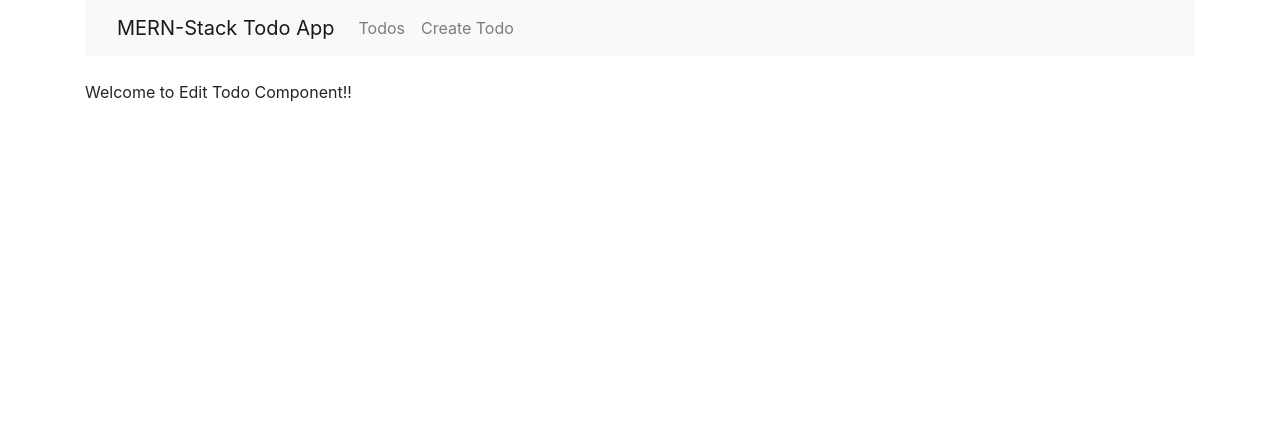
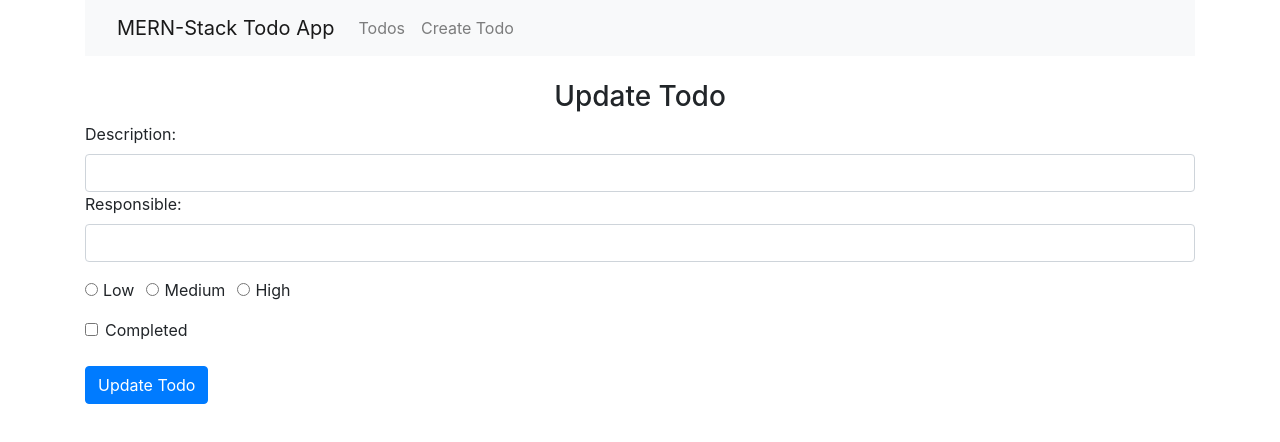
Before and after one commit to eliasmaia/mern-todo-app, a React (Create React App) app: page /edit/1 in a window 1280 px wide. Shown: the top 442 px of the page. Built offline with nearby package versions, Linux system fonts and the light colour scheme; no server answers.

Commit message:
Finish Application - CRUD completed

```diff
--- a/package.json
+++ b/package.json
@@ -5,6 +5,7 @@
   "dependencies": {
     "axios": "^0.18.0",
     "bootstrap": "^4.3.1",
+    "cors": "^2.8.5",
     "react": "^16.8.6",
     "react-dom": "^16.8.6",
     "react-router-dom": "^5.0.0",
--- a/src/components/edit-todo.component.js
+++ b/src/components/edit-todo.component.js
@@ -1,10 +1,154 @@
 import React, { Component } from 'react';
+import axios from 'axios';
 
 export default class EditTodo extends Component {
+    constructor(props){
+        super(props);
+
+        this.onChangeTodoDescription = this.onChangeTodoDescription.bind(this);
+        this.onChangeTodoCompleted = this.onChangeTodoCompleted.bind(this);
+        this.onChangeTodoPriority = this.onChangeTodoPriority.bind(this);
+        this.onChangeTodoResponsible = this.onChangeTodoResponsible.bind(this);
+        this.onSubmit = this.onSubmit.bind(this);
+
+        this.state = {
+            todo_description: '',
+            todo_responsible: '',
+            todo_priority: '',
+            todo_completed: false
+        }
+    }
+
+    componentDidMount(){
+        axios.get('http://localhost:4000/todos/'+this.props.match.params.id)
+            .then(response => {
+                this.setState({
+                    todo_description: response.data.todo_description,
+                    todo_responsible: response.data.todo_responsible,
+                    todo_priority: response.data.todo_priority,
+                    todo_completed: response.data.todo_completed
+                })
+            })
+            .catch(function (error){
+                console.log(error);
+            })
+    }
+
+    onChangeTodoDescription(e){
+        this.setState({
+            todo_description: e.target.value
+        });
+    }
+
+    onChangeTodoResponsible(e){
+        this.setState({
+            todo_responsible: e.target.value
+        });
+    }
+
+    onChangeTodoPriority(e){
+        this.setState({
+            todo_priority: e.target.value
+        });
+    }
+    onChangeTodoCompleted(e){
+        this.setState({
+            todo_completed: !this.state.todo_completed
+        });
+    }
+
+    onSubmit(e){
+        e.preventDefault();
+        const obj = {
+            todo_description: this.state.todo_description,
+            todo_responsible: this.state.todo_responsible,
+            todo_priority: this.state.todo_priority,
+            todo_completed: this.state.todo_completed
+        };
+        console.log(obj);
+        axios.post('http://localhost:4000/todos/update/'+this.props.match.params.id, obj)
+            .then(res => console.log(res.data));
+
+        this.props.history.push('/');
+    }
+
     render() {
         return (
             <div>
-                <p>Welcome to Edit Todo Component!!</p>
+                <h3 align="center">Update Todo</h3>
+                <form onSubmit={this.onSubmit}>
+                    <div className="form=group">
+                        <label>Description: </label>
+                        <input type="text"
+                                className="form-control"
+                                value={this.state.todo_description}
+                                onChange={this.onChangeTodoDescription}
+                        />
+                    </div>
+                    <div className="form-group">
+                        <label>Responsible: </label>
+                        <input
+                                type="text"
+                                className="form-control"
+                                value={this.state.todo_responsible}
+                                onChange={this.onChangeTodoResponsible}
+                        />
+                    </div>
+                    <div className="form-group">
+                        <div className="form-check form-check-inline">
+                            <input className="form-check-input"
+                                    type="radio"
+                                    name="priorityOptions"
+                                    id="priorityLow"
+                                    value="Low"
+                                    checked={this.state.todo_priority==='Low'}
+                                    onChange={this.onChangeTodoPriority}
+                            />
+                            <label className="form-check-label">Low</label>
+                        </div>
+                        <div className="form-check form-check-inline">
+                            <input className="form-check-input"
+                                    type="radio"
+                                    name="priorityOptions"
+                                    id="priorityMedium"
+                                    value="Medium"
+                                    checked={this.state.todo_priority==='Medium'}
+                                    onChange={this.onChangeTodoPriority}
+                            />
+                            <label className="form-check-label">Medium</label>
+                        </div>
+                        <div className="form-check form-check-inline">
+                            <input className="form-check-input"
+                                    type="radio"
+                                    name="priorityOptions"
+                                    id="priorityHigh"
+                                    value="High"
+                                    checked={this.state.todo_priority==='High'}
+                                    onChange={this.onChangeTodoPriority}
+                            />
+                            <label className="form-check-label">High</label>
+                        </div>
+                    </div>
+                    <div className="form-check">
+                        <input className="form-check-input"
+                                id="completedCheckbox"
+                                type="checkbox"
+                                name="completedCheckbox"
+                                onChange={this.onChangeTodoCompleted}
+                                checked={this.state.todo_completed}
+                                value={this.state.todo_completed}
+                            />
+                        <label className="form-check-label" htmlFor="completedCheckbox">
+                            Completed
+                        </label>
+                    </div>
+
+                    <br />
+
+                    <div className="form-group">
+                        <input type="submit" value="Update Todo" className="btn btn-primary" />
+                    </div>
+                </form>
             </div>
         )
     }
--- a/src/components/todos-list.component.js
+++ b/src/components/todos-list.component.js
@@ -4,11 +4,11 @@
 
 const Todo = props => (
 	<tr>
-		<td>{props.todo.todo_description}</td>
-		<td>{props.todo.todo_responsible}</td>
-		<td>{props.todo.todo_priority}</td>
+		<td className={props.todo.todo_completed ? 'completed' : ''}>{props.todo.todo_description}</td>
+		<td className={props.todo.todo_completed ? 'completed' : ''}>{props.todo.todo_responsible}</td>
+		<td className={props.todo.todo_completed ? 'completed' : ''}>{props.todo.todo_priority}</td>
 		<td>
-			<Link to ={"/edit/"+props.todo_id}>Edit</Link>
+			<Link to ={"/edit/"+props.todo._id}>Edit</Link>
 		</td>
 	</tr>
 )
--- a/src/index.css
+++ b/src/index.css
@@ -12,3 +12,7 @@
   font-family: source-code-pro, Menlo, Monaco, Consolas, "Courier New",
     monospace;
 }
+
+.completed {
+  text-decoration: line-through;
+}
```
Also changed, not shown: 2 other files (tests, documents, lock files or other folders).
